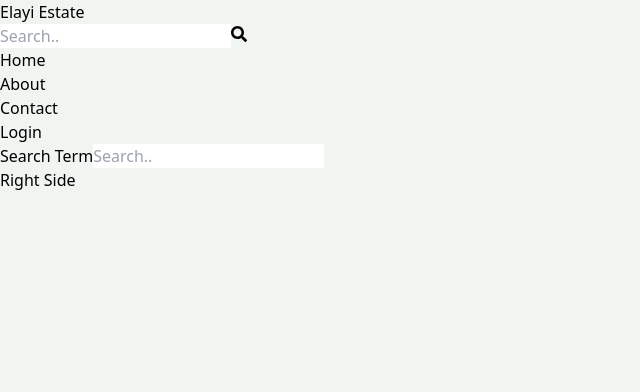
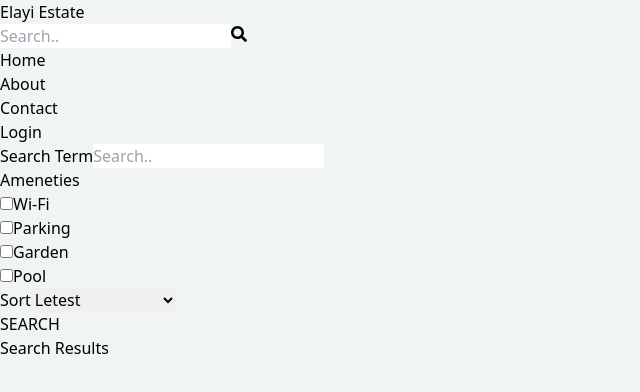
Before and after one commit to vishnuelayi/mern-real-estate-app, a React (Vite) app in the folder client/: page /search in a window 1280 px wide. Shown: the top 392 px of the page, without its empty margins (0-640 px from the left). Built offline with nearby package versions, Linux system fonts and the light colour scheme.

Commit message:
completed the search page ui

```diff
--- a/client/src/App.jsx
+++ b/client/src/App.jsx
@@ -8,7 +8,7 @@ import About from "./pages/About";
 import Header from "./components/Header";
 import CreateList from "./pages/CreateList";
 import Mylistings from "./pages/Mylistings";
-import SingleList from "./pages/SingleList";
+import SingleList from "./pages/SingleList"
 import Search from "./pages/Search";
 
 const App = () => {
--- a/client/src/pages/Search.jsx
+++ b/client/src/pages/Search.jsx
@@ -3,17 +3,60 @@ import React from "react";
 const Search = () => {
   return (
     <div className="flex flex-col md:flex-row">
-      <div className="border-b-2 p-7">
-        <form>
+      <div className="border-b-2 p-7 md:border-r-1 md:min-h-screen">
+        <form className="flex flex-col gap-8">
           <div className="flex gap-2 items-center">
-            <label className="whitespace-nowrap font-semibold">Search Term</label>
-            <input placeholder="Search.." className="p-3 rounded-lg focus-within:outline-none w-full" />
+            <label className="whitespace-nowrap font-semibold">
+              Search Term
+            </label>
+            <input
+              placeholder="Search.."
+              className="p-3 rounded-lg focus-within:outline-none w-full"
+            />
           </div>
+          <div className="flex gap-2 items-center">
+            <label className="font-semibold">Ameneties</label>
+            <div className="flex flex-row flex-wrap gap-3">
+              <div className="flex gap-1">
+                <input type="checkbox" value="wifi" className="w-4 ml-3" />
+                <span>Wi-Fi</span>
+              </div>
+              <div className="flex gap-1">
+                <input type="checkbox" value="parking" className="w-4 ml-3" />
+                <span>Parking</span>
+              </div>
+              <div className="flex gap-1">
+                <input type="checkbox" value="garden" className="w-4 ml-3" />
+                <span>Garden</span>
+              </div>
+              <div className="flex gap-1">
+                <input type="checkbox" value="pool" className="w-4 ml-3" />
+                <span>Pool</span>
+              </div>
+            </div>
+          </div>
+
+          <div className="flex gap-2 items-center mt-5">
+            <label className="font-semibold">Sort</label>
+            <select
+              placeholder="Search.."
+              className="p-2 rounded-lg focus-within:outline-none ml-14"
+            >
+              <option value="" disabled>Select an option</option>
+              <option value="latest">Letest</option>
+              <option value="trending">Trending</option>
+              <option value="option3">Price low to high</option>
+              <option value="option3">Price high to low</option>
+            </select>
+          </div>
+
+          <button className="p-3 bg-slate-700 w-full text-white rounded-lg hover:opacity-95"  type="submit">
+            SEARCH
+          </button>
         </form>
       </div>
-
-      <div className="border-2">
-        <h1>Right Side</h1>
+      <div className="border-2 flex-1">
+        <h1 className="text-3xl font-semibold p-3 text-slate-700 mt-5 ml-2">Search Results</h1>
       </div>
     </div>
   );
```
